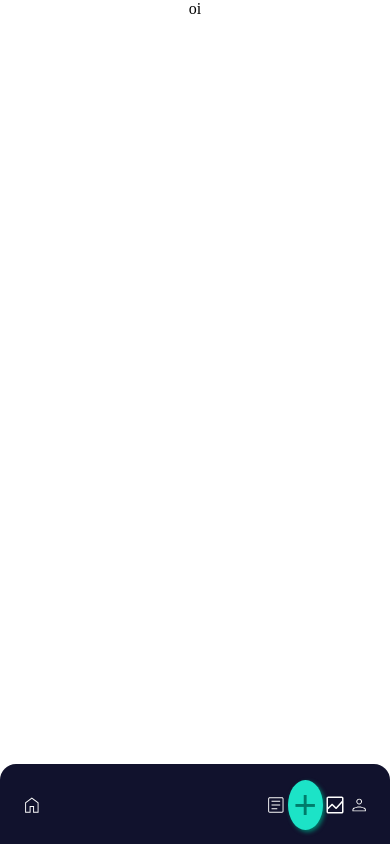
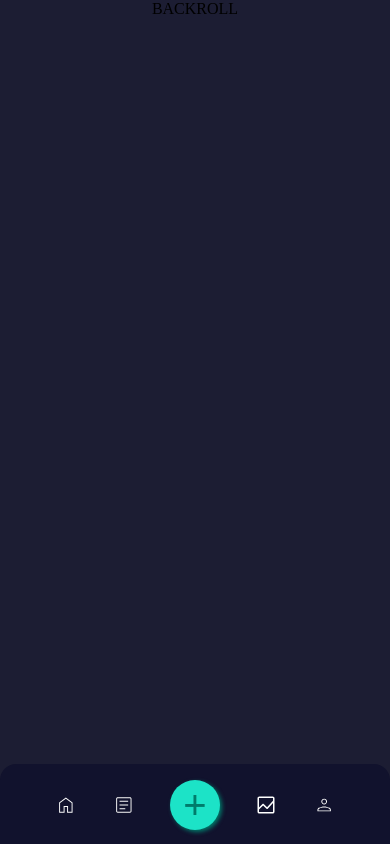
Before and after one commit to Biahellens/EasyGestao, a React (Create React App) app: page /bankroll in a window 390 px wide. Built offline with nearby package versions, Linux system fonts and the light colour scheme.

Commit message:
:sparkles: feat(header): criando o componente e deixando ele responsivo

```diff
--- /dev/null
+++ b/src/components/header/index.tsx
@@ -0,0 +1,15 @@
+import React from 'react'
+import { Content, NotificationsImg, NotificationsButton } from './style'
+import notifications from '../../assets/notifications.svg'
+
+function Header() {
+  return (
+    <Content>
+      <NotificationsButton>
+        <NotificationsImg src={notifications} />
+      </NotificationsButton>
+    </Content>
+  )
+}
+
+export default Header
--- /dev/null
+++ b/src/components/header/style.tsx
@@ -0,0 +1,23 @@
+import styled from 'styled-components'
+
+export const Content = styled.div`
+  width: 100%;
+  height: 70px;
+  display: flex;
+  background-color: #11122d;
+  justify-content: end;
+
+  @media (max-width: 768px) {
+    display: none;
+  }
+`
+
+export const NotificationsButton = styled.button`
+  background-color: transparent;
+  margin-right: 40px;
+`
+
+export const NotificationsImg = styled.img`
+  width: 26px;
+  height: 26px;
+`
--- a/src/components/index.tsx
+++ b/src/components/index.tsx
@@ -1,3 +1,4 @@
 import NavBar from './navBar'
+import Header from './header'
 
-export { NavBar }
+export { NavBar, Header }
--- a/src/components/navBar/style.tsx
+++ b/src/components/navBar/style.tsx
@@ -154,7 +154,6 @@ export const ButtoNew = styled.button`
 `
 
 export const HomeLink = styled(Link)`
-  width: auto;
   text-decoration: none;
   width: 100%;
   display: flex;
@@ -163,4 +162,8 @@ export const HomeLink = styled(Link)`
   @media (min-width: 768px) {
     display: none;
   }
+
+  @media (max-width: 768px) {
+    width: auto;
+  }
 `
--- a/src/pages/Bankroll/index.tsx
+++ b/src/pages/Bankroll/index.tsx
@@ -1,13 +1,16 @@
 import React from 'react'
 import { Content, Main } from './style'
 
-import { NavBar } from '../../components'
+import { NavBar, Header } from '../../components'
 
 function Bankroll() {
   return (
     <Main>
       <NavBar />
-      <Content> oi </Content>
+      <Content>
+        <Header />
+        BACKROLL
+      </Content>
     </Main>
   )
 }
--- a/src/pages/Bankroll/style.tsx
+++ b/src/pages/Bankroll/style.tsx
@@ -7,11 +7,12 @@ export const Main = styled.div`
 `
 
 export const Content = styled.div`
-  width: 80%;
-  height: auto;
+  width: 100%;
+  height: 100vh;
   display: flex;
   flex-wrap: wrap;
   justify-content: center;
+  background-color: #1c1d33;
 
   @media (max-width: 768px) {
     width: 100%;
```
